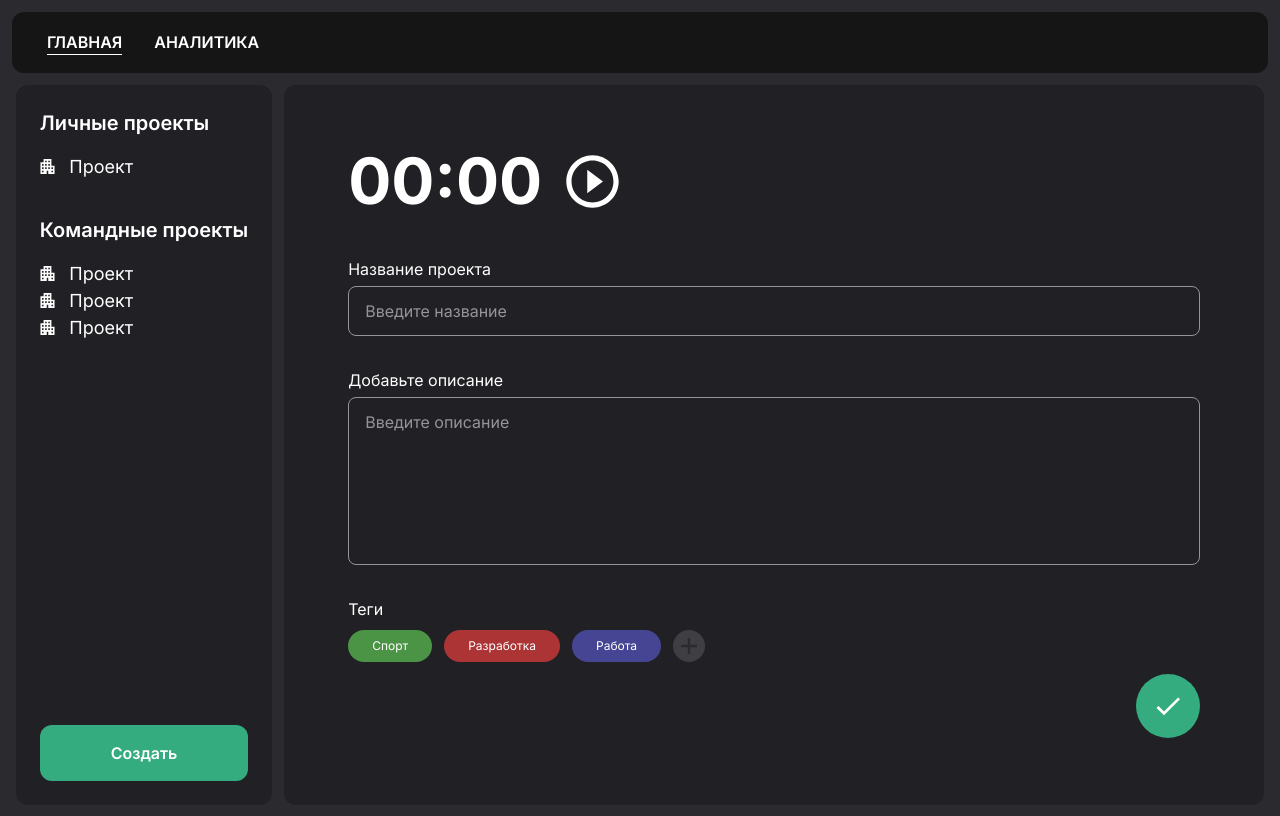
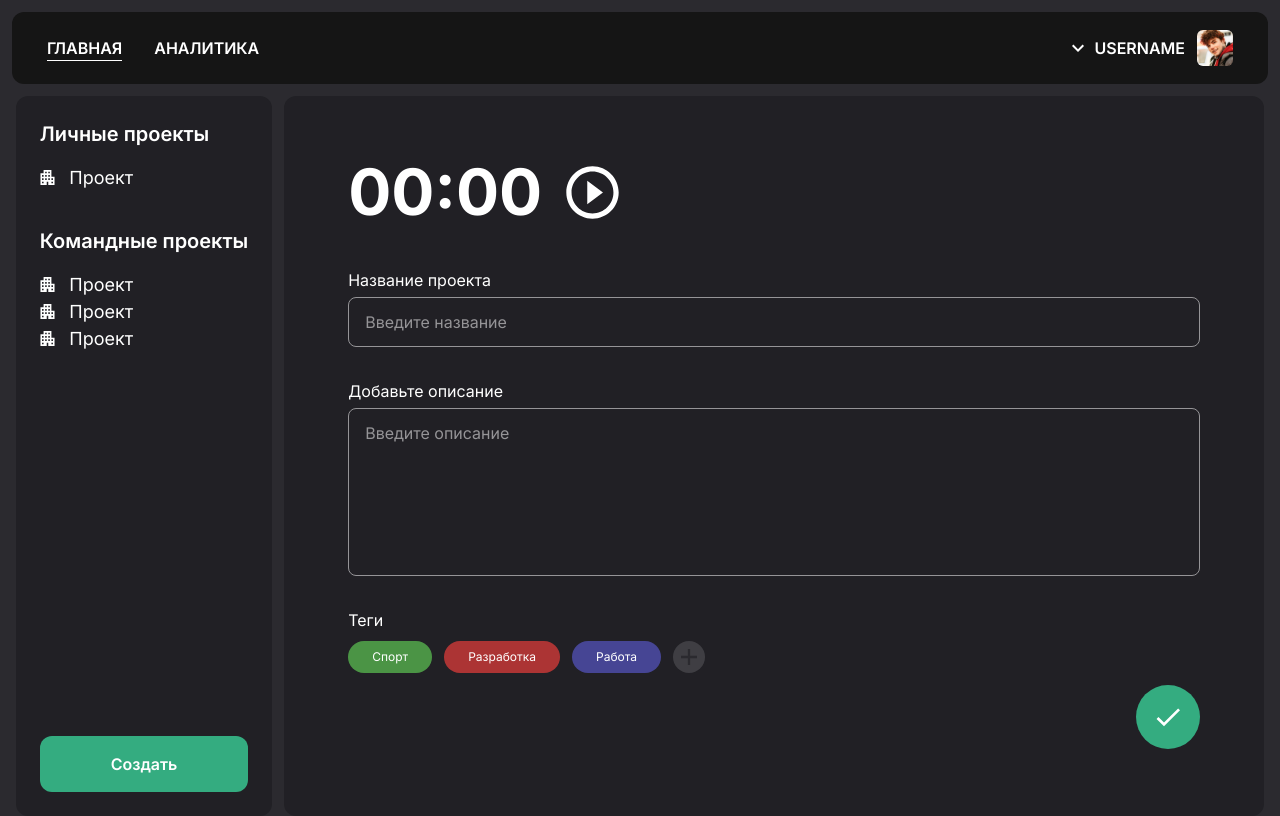
Before and after one commit to y0na24/Tempoze, a React (Vite) app: page / in a window 1280 px wide. Both pictures are taken after typing "name@example.com", "Sample123" into the empty fields and a click on the button "Войти". Built offline with nearby package versions, Linux system fonts and the light colour scheme.

Commit message:
userProfile with drop down added

```diff
--- /dev/null
+++ b/src/components/common/UserProfile.jsx
@@ -0,0 +1,41 @@
+import React from 'react'
+import PropTypes from 'prop-types'
+
+import { dropDownArrow, profileAvatar } from '@/assets/assets'
+import DropDown from '@/components/ui/DropDown'
+
+function UserProfile({ userName }) {
+  const [showMenu, setShowMenu] = React.useState(false)
+
+  const toggleMenu = () => {
+    setShowMenu(!showMenu)
+  }
+
+  const closeMenu = () => {
+    setShowMenu(false)
+  }
+
+  return (
+    <div className='relative'>
+      <div className='flex items-center'>
+        <button type='button' onClick={toggleMenu}>
+          <img
+            className={`m-[0.625rem] ${showMenu ? 'rotate-[-90deg]' : null}`}
+            loading='lazy'
+            src={dropDownArrow}
+            alt='Выпадающее меню'
+          />
+        </button>
+        <p className='uppercase text-base font-semibold mr-3'>{userName}</p>
+        <img className='w-9 h-9 rounded-md' src={profileAvatar} alt='Аватрка' />
+      </div>
+      {showMenu && <DropDown onClick={closeMenu} />}
+    </div>
+  )
+}
+
+UserProfile.propTypes = {
+  userName: PropTypes.string.isRequired,
+}
+
+export default UserProfile
--- a/src/components/layout/Header/DesktopHeader.jsx
+++ b/src/components/layout/Header/DesktopHeader.jsx
@@ -1,4 +1,6 @@
 import { NavLink, useLocation } from 'react-router-dom'
+
+import UserProfile from '@/components/common/UserProfile'
 
 function DesktopHeader() {
   const location = useLocation()
@@ -10,7 +12,8 @@ function DesktopHeader() {
     : null
 
   return (
-    <nav className='bg-black w-full m-auto px-[2.1875rem] py-[1.125rem] rounded-xl'>
+    <div>
+      <nav className='bg-black flex items-center justify-between w-full m-auto px-[2.1875rem] py-[1.125rem] rounded-xl'>
         <ul className='text-white font-semibold text-base flex gap-8'>
           <NavLink to='/home' className={isDisabledLink}>
             <li className='hover:opacity-70 transition duration-200 uppercase'>
@@ -23,7 +26,9 @@ function DesktopHeader() {
             </li>
           </NavLink>
         </ul>
+        {!isStartingPage && <UserProfile userName='userName' />}
       </nav>
+    </div>
   )
 }
 
--- /dev/null
+++ b/src/components/ui/DropDown.jsx
@@ -0,0 +1,28 @@
+import React from 'react'
+import PropTypes from 'prop-types'
+import { Link } from 'react-router-dom'
+
+import { settings, exit } from '@/assets/assets'
+
+function DropDown({ onClick }) {
+  return (
+    <div className='bg-black absolute rounded-xl right-[-35px] top-[65px] inline-block py-6 px-[2.375rem]'>
+      <ul className='flex flex-col gap-4  '>
+        <Link to='/profile' className='flex gap-3' onClick={onClick}>
+          <p className='uppercase text-base font-medium'>Настройки</p>
+          <img src={settings} alt='Настройки' />
+        </Link>
+        <Link to='/' className='flex gap-3 self-end' onClick={onClick}>
+          <p className='uppercase text-base font-medium'>Выйти</p>
+          <img src={exit} alt='Выход' />
+        </Link>
+      </ul>
+    </div>
+  )
+}
+
+DropDown.propTypes = {
+  onClick: PropTypes.func.isRequired,
+}
+
+export default DropDown
```
Lines whose indentation alone changed are shown as unchanged.
